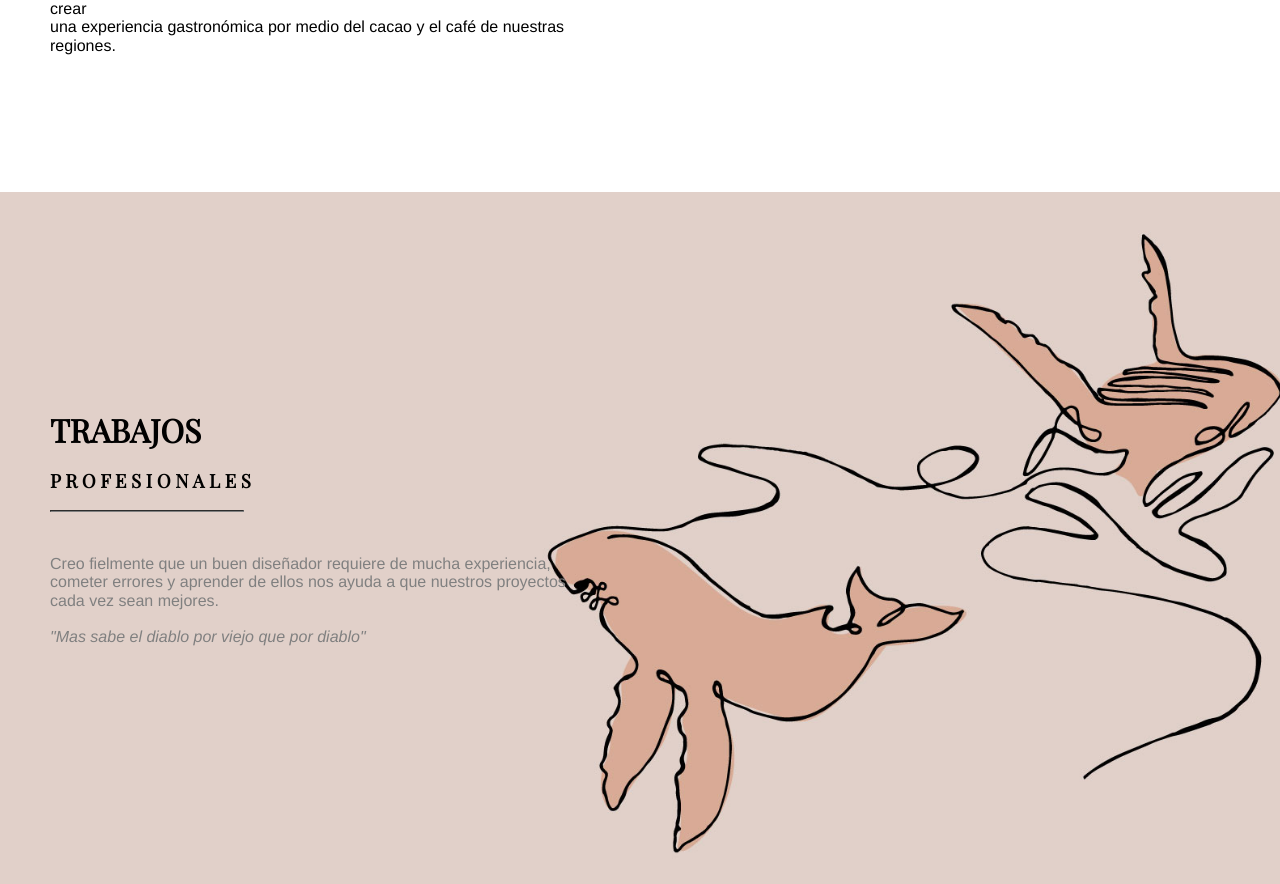
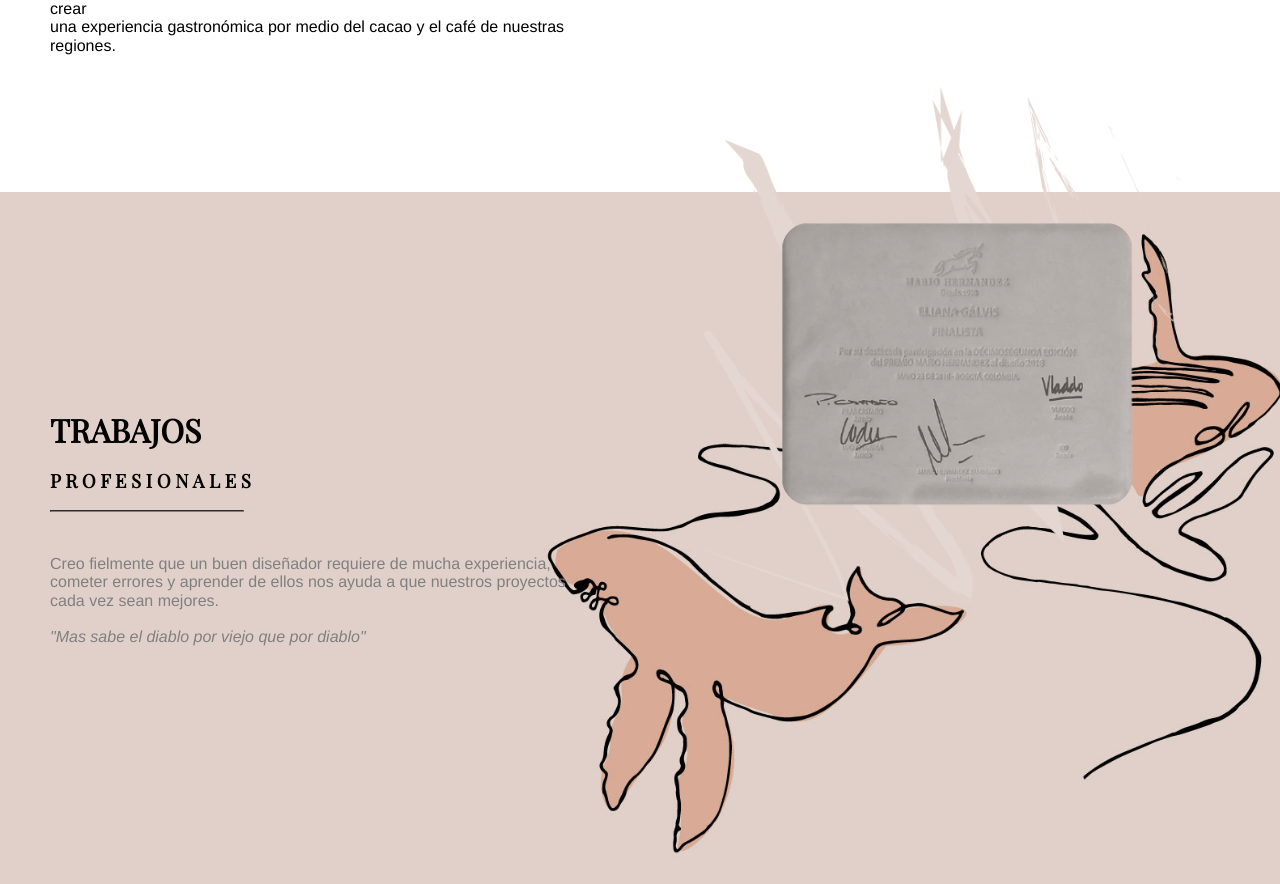
Before and after one commit to elianagalvis/Desktop, a plain HTML site: page portafolio/index.html in a window 1280 px wide. Shown: the part 2422-3306 px from the top of the page. Drawn offline with nearby package versions, Linux system fonts and the light colour scheme.

Commit message:
imagen diploma

```diff
--- a/portafolio/index.html
+++ b/portafolio/index.html
@@ -97,6 +97,7 @@ Con un alto compromiso en la labor grupal e individual, implementando estrategia
           en esta área.<br>
          <br>
          <br>
+         <img src="imagenes/diploma.png" alt="premio" width="500">
          Participe en el décimo segundo premio Mario Hernandez el cual consistió en diseñar <br>
           una experiencia,producto o imagen de la tienda en el cual se evidenciara la identidad <br>
           de la marca, un proyecto original y factible y por último que estuviese inspirado en <br>
```
Also changed, not shown: portafolio/imagenes/diploma.png (added).
